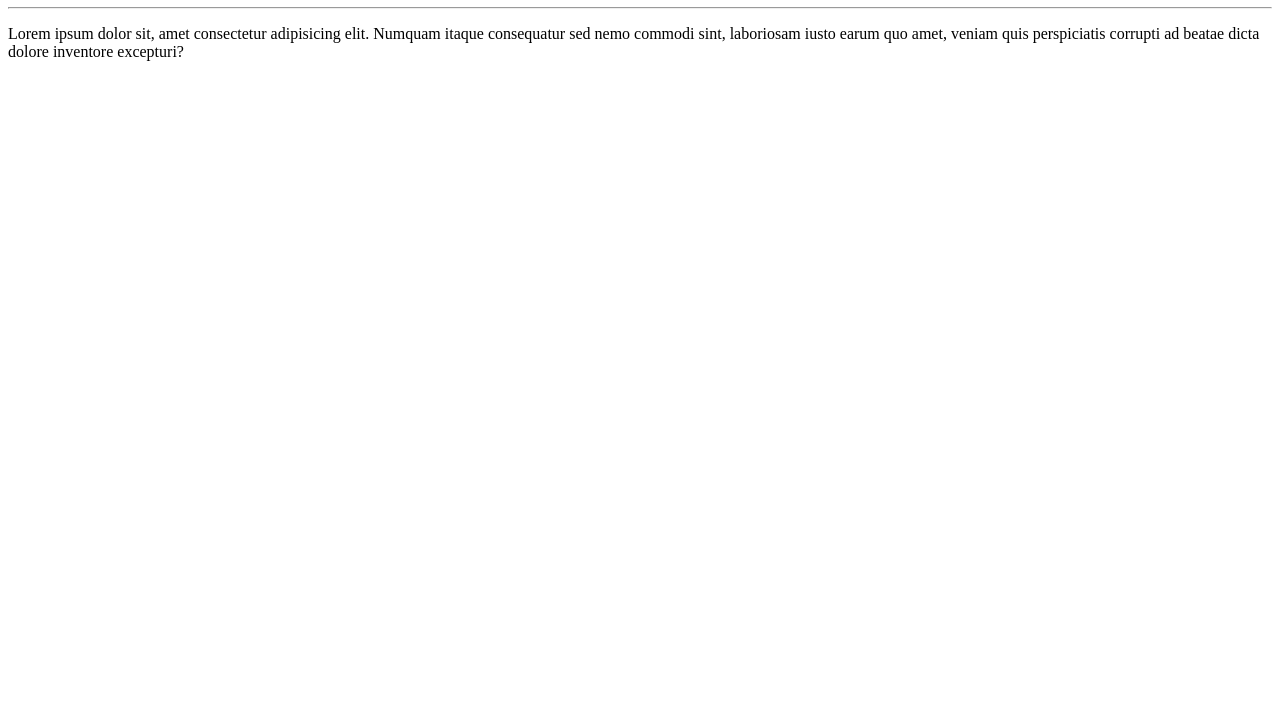
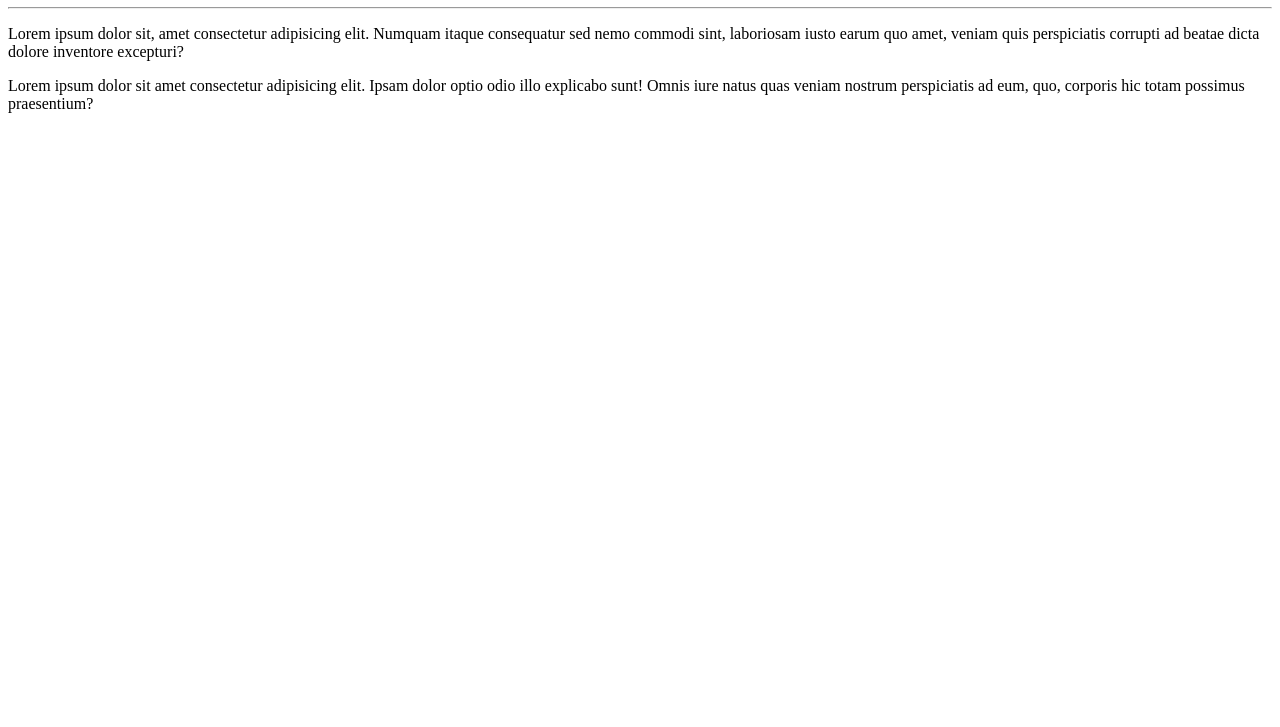
Before and after one commit to MarcosTeixeiraJr/Ola-Mundo, a plain HTML site: page Site-exemplo/index.html in a window 1280 px wide. Shown: the part 73-800 px from the top of the page. Drawn offline with Linux system fonts and the light colour scheme.

Commit message:
adicionei um parágrafo

```diff
--- a/Site-exemplo/index.html
+++ b/Site-exemplo/index.html
@@ -9,6 +9,7 @@
     <h1>Olá, Mundo!</h1>
     <hr>
     <p>Lorem ipsum dolor sit, amet consectetur adipisicing elit. Numquam itaque consequatur sed nemo commodi sint, laboriosam iusto earum quo amet, veniam quis perspiciatis corrupti ad beatae dicta dolore inventore excepturi?</p>
+    <p>Lorem ipsum dolor sit amet consectetur adipisicing elit. Ipsam dolor optio odio illo explicabo sunt! Omnis iure natus quas veniam nostrum perspiciatis ad eum, quo, corporis hic totam possimus praesentium?</p>
 
 </body>
 </html>
```
